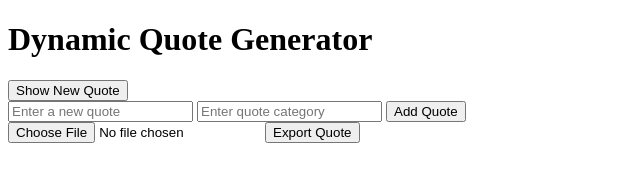
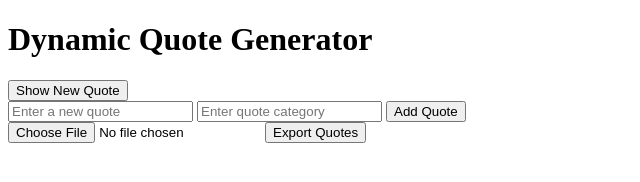
Before and after one commit to adepegba1/alx_fe_javascript, a plain HTML site: page dom-manipulation/index.html in a window 1280 px wide. Shown: the full height of the page, 0-640 px from the left. Drawn offline with Linux system fonts and the light colour scheme.

```diff
--- a/dom-manipulation/index.html
+++ b/dom-manipulation/index.html
@@ -18,7 +18,7 @@
         <button onclick="addQuote()">Add Quote</button>
     </div>
     <input type="file" id="importFile" accept=".json" onchange="importFromJsonFile(event)" />
-    <button id="export">Export Quote</button>
+    <button id="export">Export Quotes</button>
     <script src="script.js"></script>
 </body>
 
```
